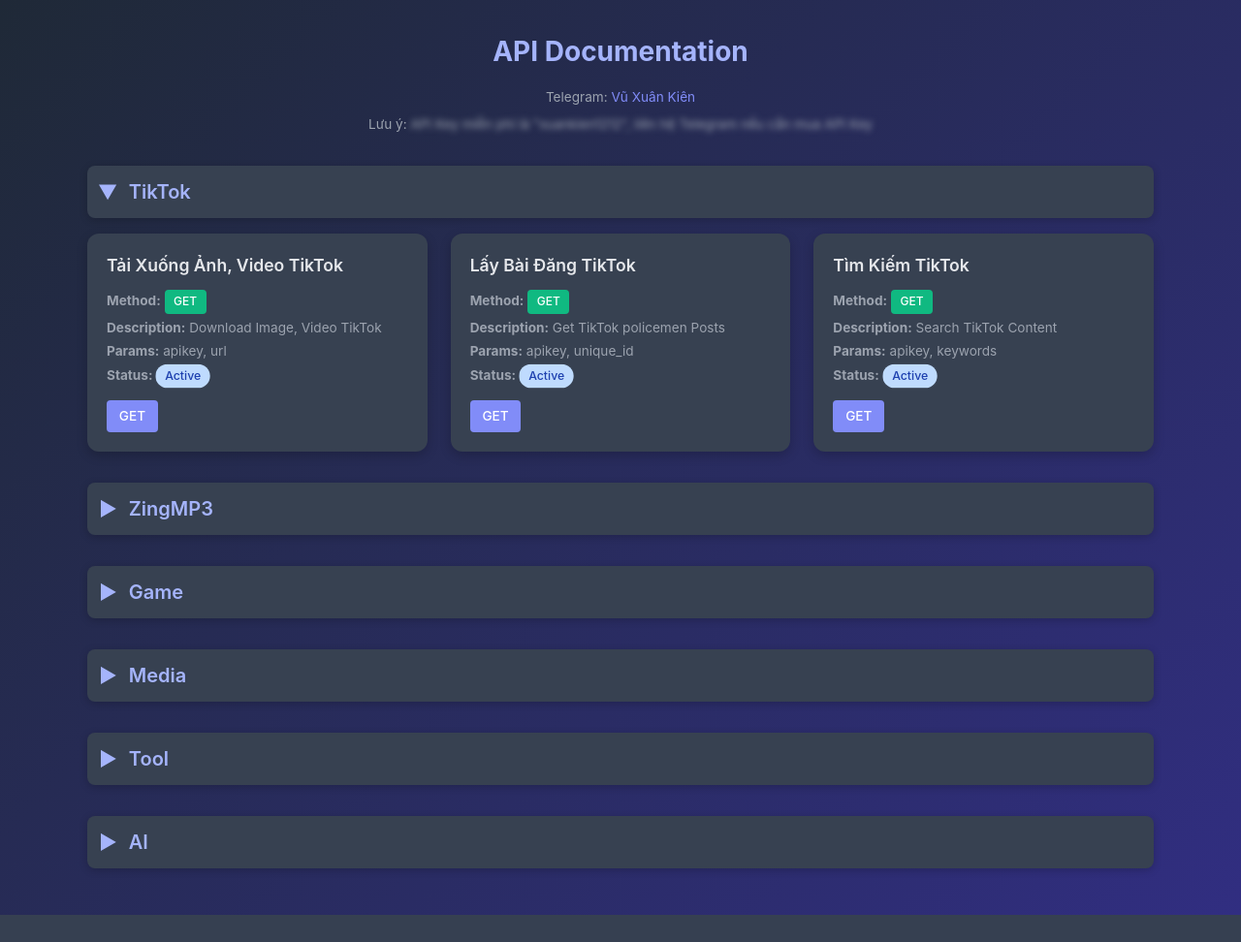
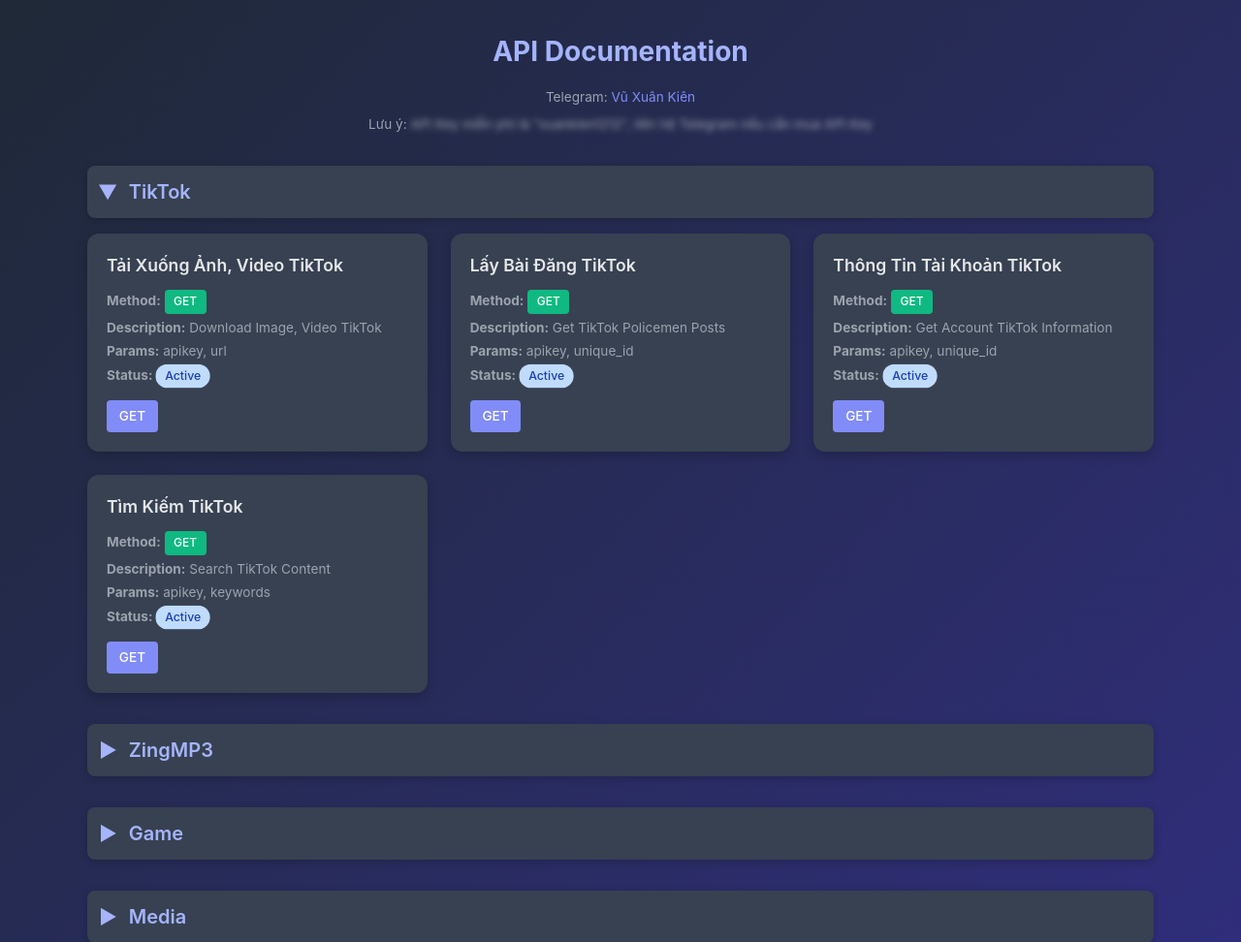
Before and after one commit to Xuankiendev/api-kiendev, a Flask app: page /apis in a window 1280 px wide, after a click on "TikTok". Shown: the top 972 px of the page at 97% size. Before the commit the page ends 944 px from the top, so only its background shows below. Run offline with Flask 3, Linux system fonts and the light colour scheme; data that the repository does not hold is empty.

Commit message:
Update apis.html

```diff
--- a/templates/apis.html
+++ b/templates/apis.html
@@ -170,10 +170,18 @@
             <div class="api-card">
                 <h3>Lấy Bài Đăng TikTok</h3>
                 <p><strong>Method:</strong> <span class="method-get">GET</span></p>
-                <p><strong>Description:</strong> Get TikTok policemen Posts</p>
+                <p><strong>Description:</strong> Get TikTok Policemen Posts</p>
                 <p><strong>Params:</strong> apikey, unique_id</p>
                 <p><strong>Status:</strong> <span class="status">Active</span></p>
                 <a href="{{ domain }}/get_posts" target="_blank" class="get-btn">GET</a>
+            </div>
+            <div class="api-card">
+                <h3>Thông Tin Tài Khoản TikTok</h3>
+                <p><strong>Method:</strong> <span class="method-get">GET</span></p>
+                <p><strong>Description:</strong> Get Account TikTok Information</p>
+                <p><strong>Params:</strong> apikey, unique_id</p>
+                <p><strong>Status:</strong> <span class="status">Active</span></p>
+                <a href="{{ domain }}/tiktok_user_info" target="_blank" class="get-btn">GET</a>
             </div>
             <div class="api-card">
                 <h3>Tìm Kiếm TikTok</h3>
```
